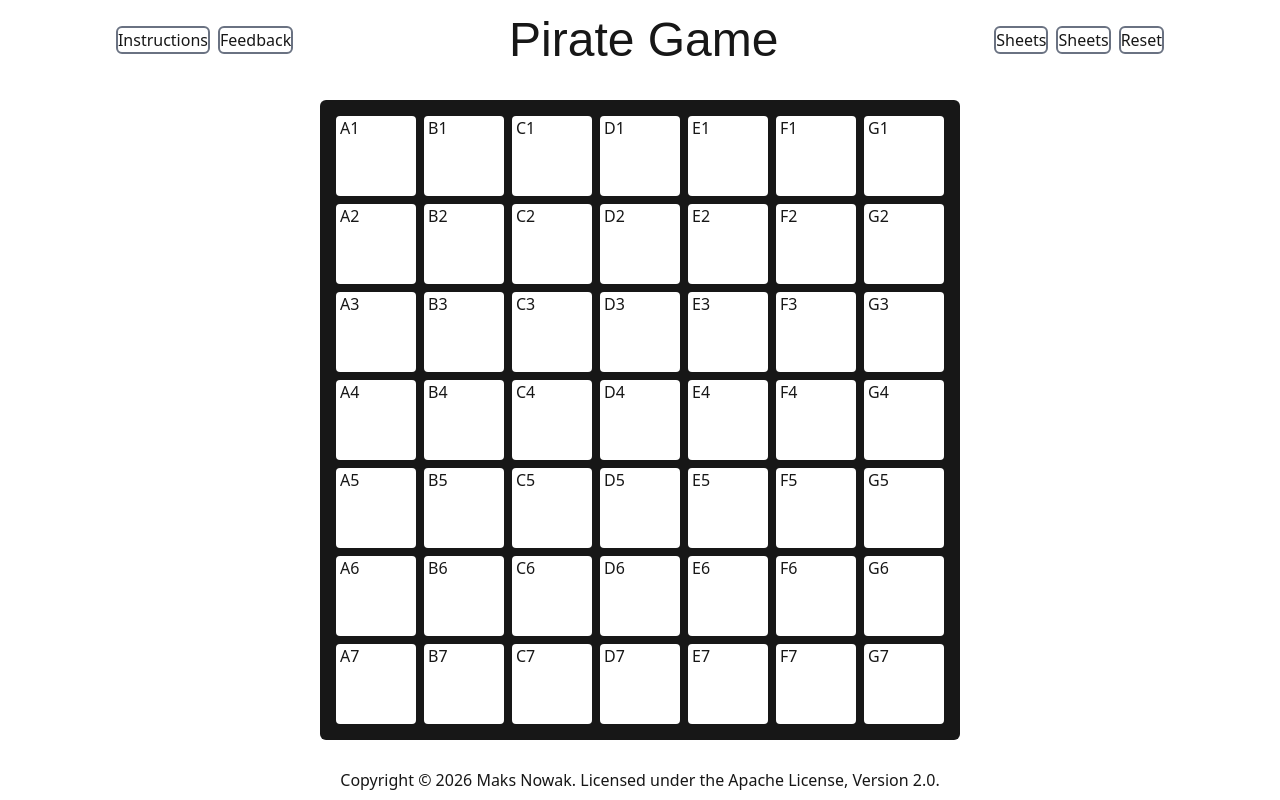
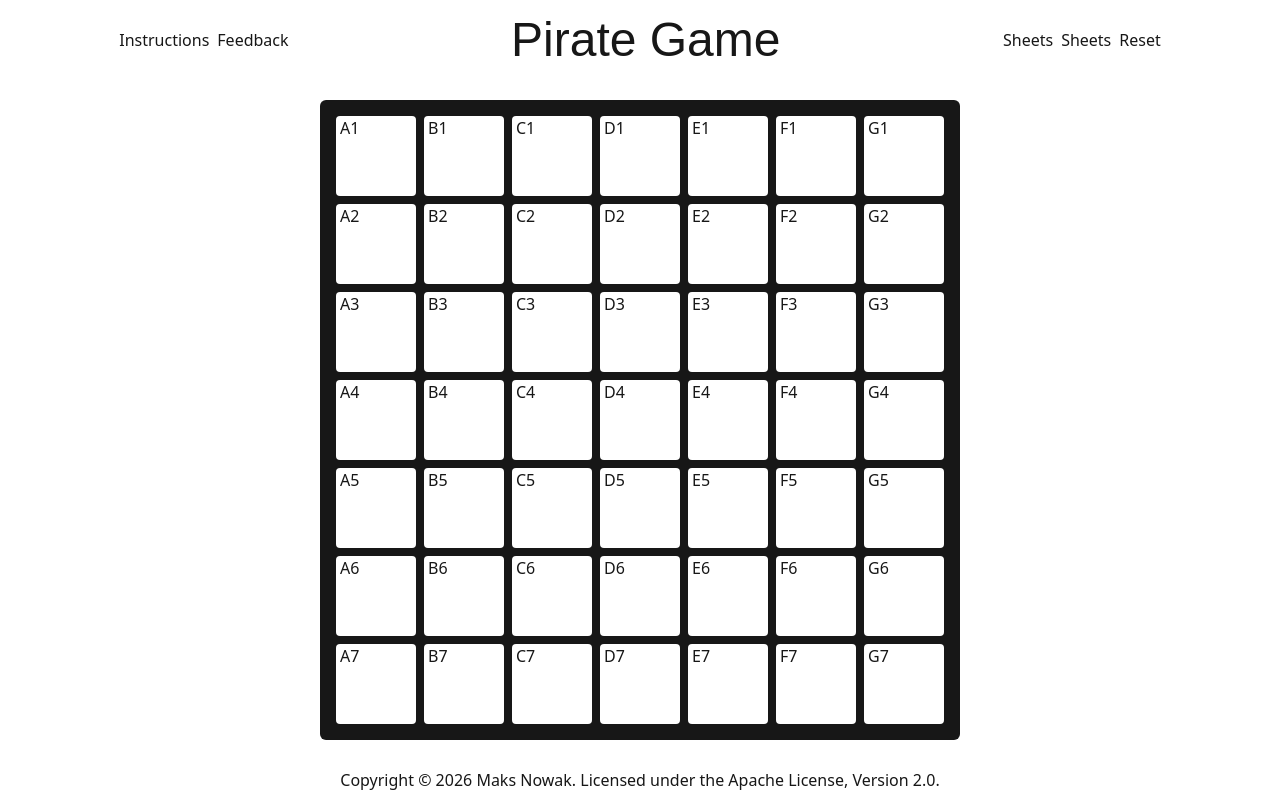
Before and after one commit to f2reninj5/Pirate-Game, a Next.js app: page / in a window 1280 px wide. Built offline with nearby package versions, Linux system fonts and the light colour scheme; a web font is replaced by a local one.

Commit message:
Revert default button styling

```diff
--- a/src/app/globals.css
+++ b/src/app/globals.css
@@ -18,5 +18,5 @@
 }
 
 button {
-  @apply rounded-md border-2 border-gray-500 hover:border-red-500;
+  @apply hover:cursor-pointer;
 }
```
